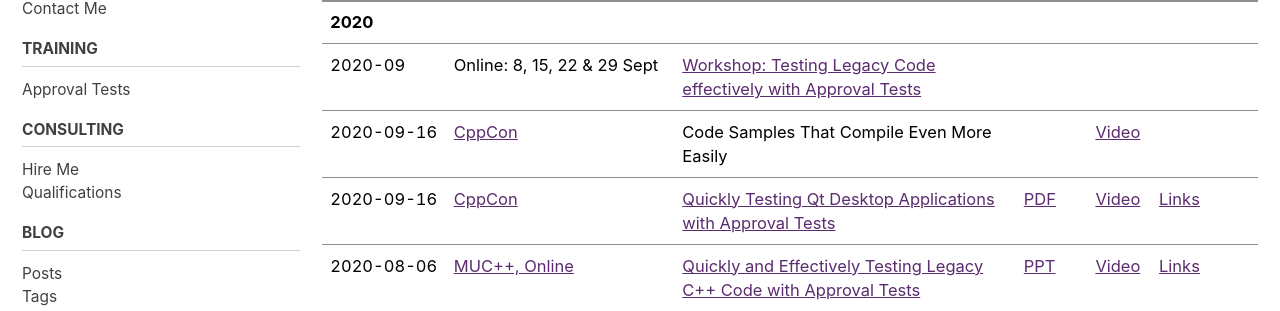
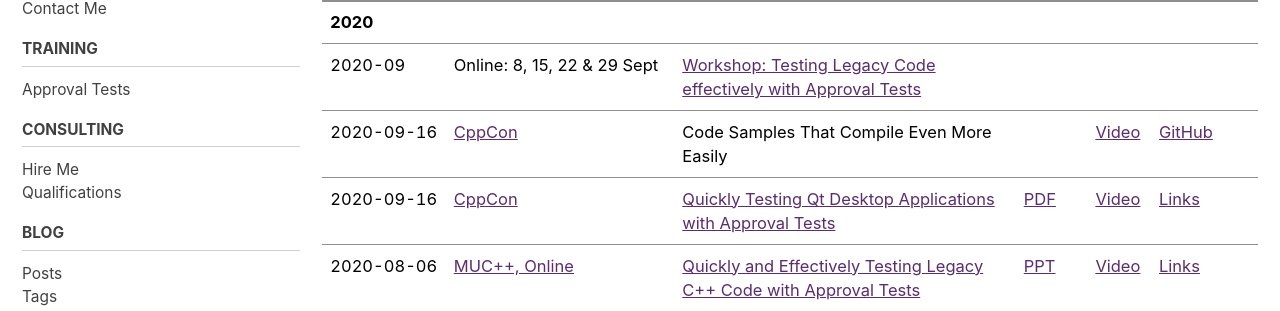
Before and after one commit to claremacrae/claremacrae.github.io, a Jekyll site: the page built from conferences/presentations.md, in a window 1280 px wide and 900 px high, scrolled down 555 px. Shown: the part 138-449 px from the top of the window. Built offline with Jekyll 4.4.1, drawn with Linux system fonts in a browser that asks for light colours; cached includes are drawn as plain includes; nearby versions of some CDN libraries.

Commit message:
Add link to the Catch2 GitHub commit from CppCon Lightning talk

```diff
--- a/conferences/presentations.md
+++ b/conferences/presentations.md
@@ -22,7 +22,7 @@ See also ["Resources and references for my talks"](https://github.com/claremacra
 | ----- | ----- | ------------------ | ------- | ----- | ------------ |
 | **2020** | &nbsp; | &nbsp; | &nbsp; | &nbsp; | &nbsp; |
 | <span class="text-tabular-dates">2020-09</span> | Online: 8, 15, 22 & 29 Sept | [Workshop: Testing Legacy Code effectively with Approval Tests](https://claremacrae.co.uk/blog/2020/07/approvaltests-training-course) |
-| <span class="text-tabular-dates">2020-09-16</span> | [CppCon](https://cppcon.org) | Code Samples That Compile Even More Easily | &nbsp; | [Video](https://youtu.be/aw2mQKXhgvU) | &nbsp; |
+| <span class="text-tabular-dates">2020-09-16</span> | [CppCon](https://cppcon.org) | Code Samples That Compile Even More Easily | &nbsp; | [Video](https://youtu.be/aw2mQKXhgvU) | [GitHub](https://github.com/claremacrae/Catch2/commit/45ca55202dd2adeeafd43f936d23610353712c9d) |
 | <span class="text-tabular-dates">2020-09-16</span> | [CppCon](https://cppcon.org) | [Quickly Testing Qt Desktop Applications with Approval Tests](https://cppcon2020.sched.com/event/e7BA/quickly-testing-qt-desktop-applications-with-approval-tests) | [PDF](https://github.com/CppCon/CppCon2020/raw/main/Presentations/quickly_testing_qt_desktop_applications_with_approval_tests/quickly_testing_qt_desktop_applications_with_approval_tests__clare_macrae__cppcon_2020.pdf) | [Video](https://youtu.be/J27HoZM_PTI) | [Links](https://github.com/claremacrae/talks/blob/main/Quickly_Testing_Qt_Desktop_Applications.md#top)
 | <span class="text-tabular-dates">2020-08-06</span> | [MUC++, Online](https://www.meetup.com/MUCplusplus/) | [Quickly and Effectively Testing Legacy C++ Code with Approval Tests](https://www.meetup.com/MUCplusplus/events/272038301/) | [PPT](https://www.slideshare.net/ClareMacrae/quickly-and-effectively-testing-legacy-c-code-with-approval-tests-mu-cpp) | [Video](https://youtu.be/vtWnqqSUzrY) | [Links](https://github.com/claremacrae/talks/blob/main/Quickly_and_Effectively_Testing_Legacy_C++_Code_with_Approval_Tests.md#top) |
 | <span class="text-tabular-dates">2020-07-22</span> | [C++ on Sea, Online](https://cpponsea.uk/) | [Testing Legacy Code effectively with Approval Tests: 1-day workshop, presented jointly with Llewellyn Falco](https://cpponsea.uk/2020/sessions/workshop_testing-legacy-code-effectively-with-approval-tests.html) | &nbsp; | &nbsp; | &nbsp; |
```
